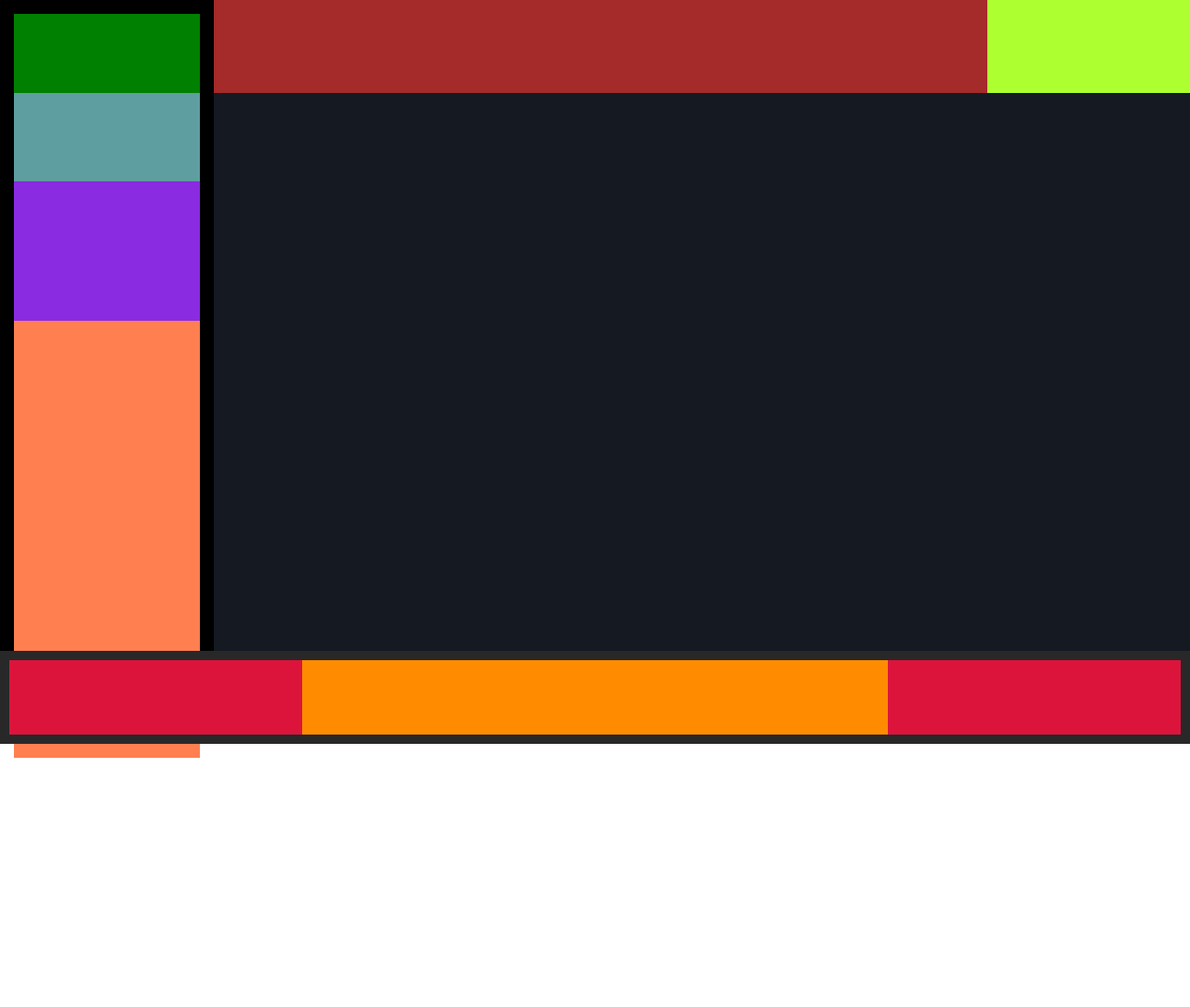
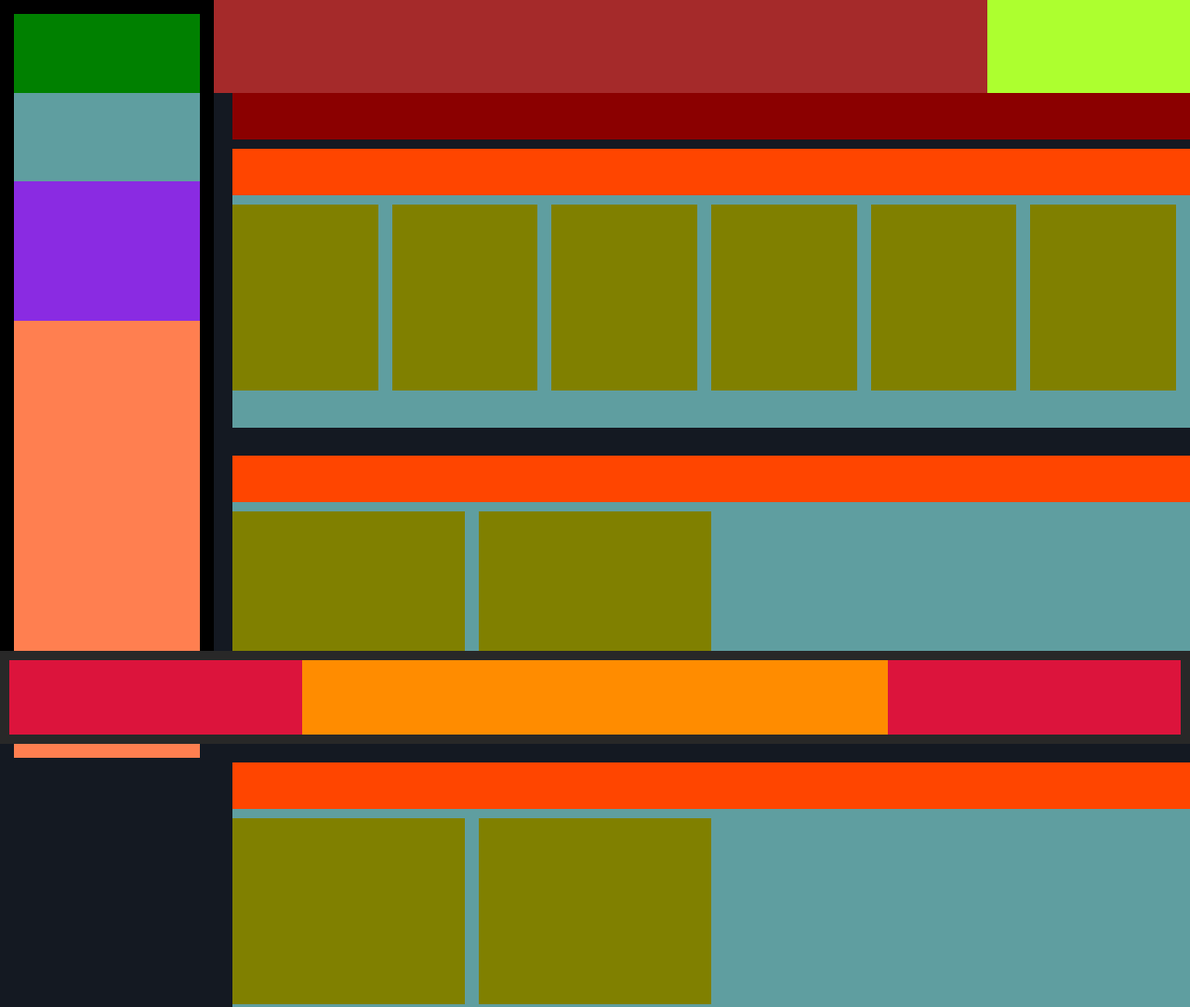
Before and after one commit to antoniogisondi/html-css-spotifyweb, a plain HTML site: page index.html in a window 1280 px wide. Shown: the top 1083 px of the page at 93% size. Before the commit the page ends 800 px from the top, so only its background shows below. Drawn offline with Linux system fonts and the light colour scheme.

Commit message:
[DOCS] Fine della suddivisione delle strutture

```diff
--- a/css/style.css
+++ b/css/style.css
@@ -13,7 +13,7 @@
 
 main{
     width: 100vw;
-    height: calc(100vh - 100px);
+    height:100vh ;
     display: flex;
     flex-direction: row;
 }
@@ -31,7 +31,7 @@ main{
 .song-menù{
     background-color: rgba(20,25,34,255);
     width: 100vw;
-    height: 100vh;
+    height: 161vh;
     display: flex;
     flex-direction: column;
 }
@@ -114,3 +114,42 @@ footer{
     height: 100%;
     background-color: greenyellow;
 }
+
+.container-song{
+    width: calc(100% - 250px);
+    height: calc(100% - 200px);
+    margin: 100px 250px 0;
+}
+
+.top-row{
+    background-color: darkred;
+    width: 100%;
+    height: 50px;
+}
+
+.row{
+    background-color: cadetblue;
+    width: 100%;
+    height: 300px;
+    margin: 10px 0 30px;
+    display: flex;
+    flex-direction: column;
+}
+
+.title-col{
+    background-color: orangered;
+    width: 100%;
+    height: 50px;
+}
+
+.container-col{
+    display: flex;
+    flex-direction: row;
+}
+
+.col{
+    margin: 10px 15px 0 0;
+    background-color: olive;
+    width: 250px;
+    height: 200px;
+}
--- a/index.html
+++ b/index.html
@@ -24,10 +24,32 @@
                     </header>
 
                     <div class="container-song">
-                        <div class="button-menù"></div>
-                        <div class="row"></div>
-                        <div class="row"></div>
-                        <div class="row"></div>
+                        <div class="top-row"></div>
+                        <div class="row">
+                            <div class="title-col"></div>
+                            <div class="container-col">
+                                <div class="col"></div>
+                                <div class="col"></div>
+                                <div class="col"></div>
+                                <div class="col"></div>
+                                <div class="col"></div>
+                                <div class="col"></div>
+                            </div>
+                        </div>
+                        <div class="row">
+                            <div class="title-col"></div>
+                            <div class="container-col">
+                                <div class="col"></div>
+                                <div class="col"></div>
+                            </div>
+                        </div>
+                        <div class="row">
+                            <div class="title-col"></div>
+                            <div class="container-col">
+                                <div class="col"></div>
+                                <div class="col"></div>
+                            </div>
+                        </div>
                     </div>
                 </div>
             </main>
```
